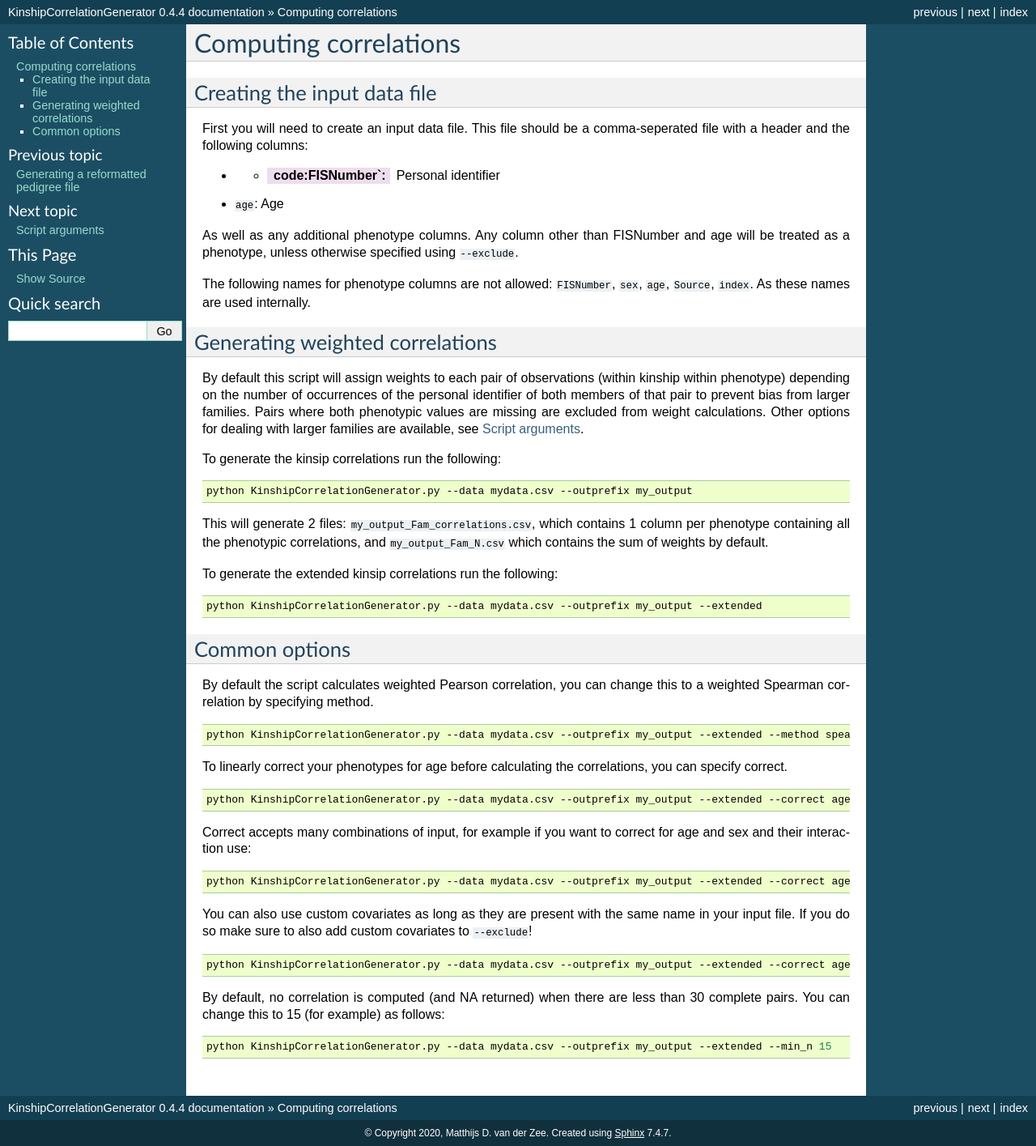
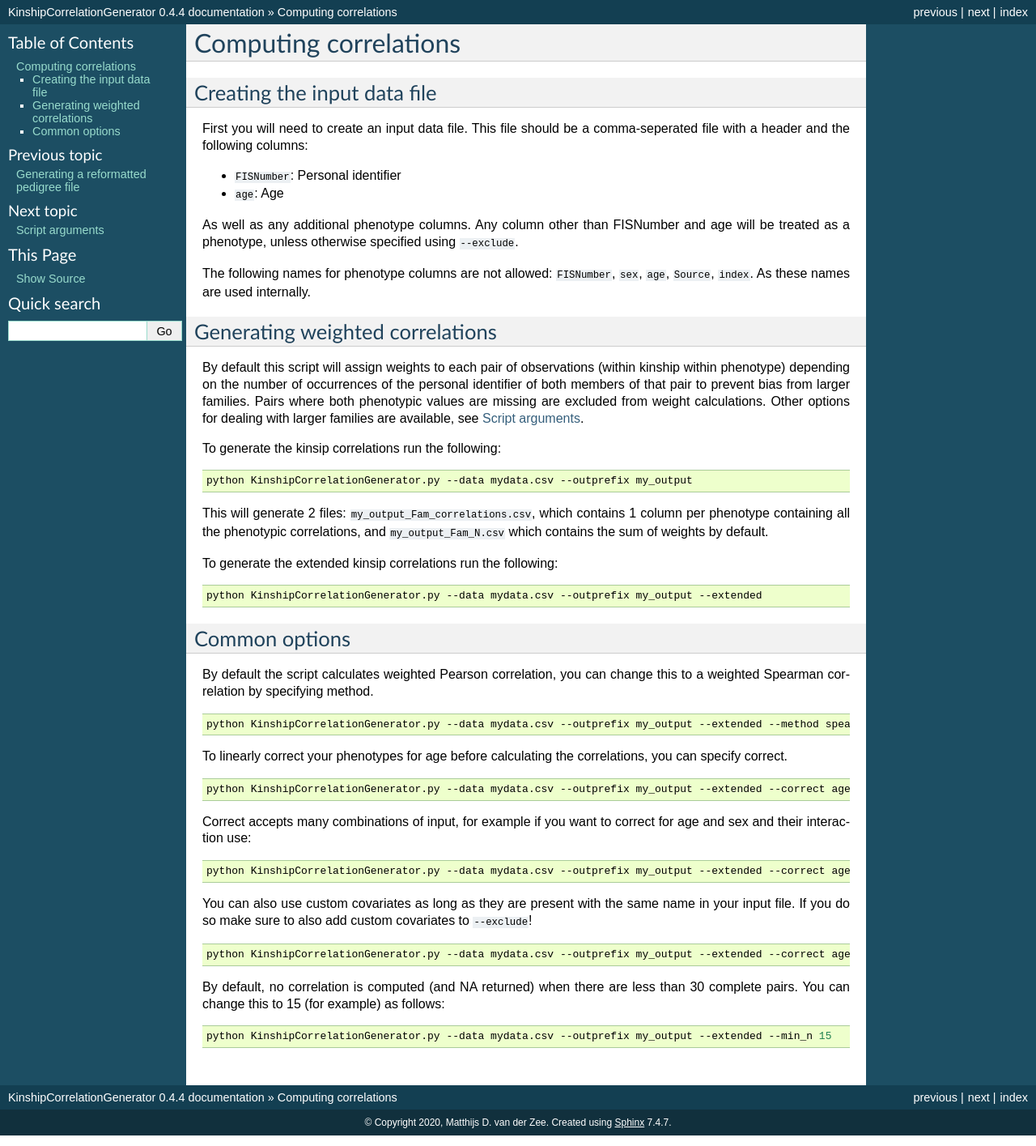
Before and after one commit to matthijsz/KinshipCorrelationGenerator, a Sphinx documentation site: the page built from docs/computecorrelation.rst, in a window 1280 px wide. Shown: the whole page at 81% size. Built offline with Sphinx 7.4.7, drawn with Linux system fonts in a browser that asks for light colours.

Commit message:
Fixed a typo that caused a formatting issue

```diff
--- a/docs/computecorrelation.rst
+++ b/docs/computecorrelation.rst
@@ -6,7 +6,7 @@ Creating the input data file
 
 First you will need to create an input data file. This file should be a comma-seperated file with a header and the following columns:
 
-* * :code:FISNumber`: Personal identifier
+* :code:`FISNumber`: Personal identifier
 * :code:`age`: Age
 
 As well as any additional phenotype columns. Any column other than FISNumber and age will be treated as a phenotype, unless otherwise specified using :code:`--exclude`.
```
